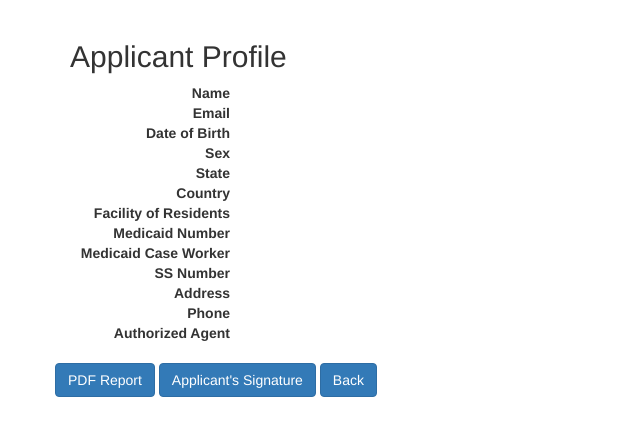
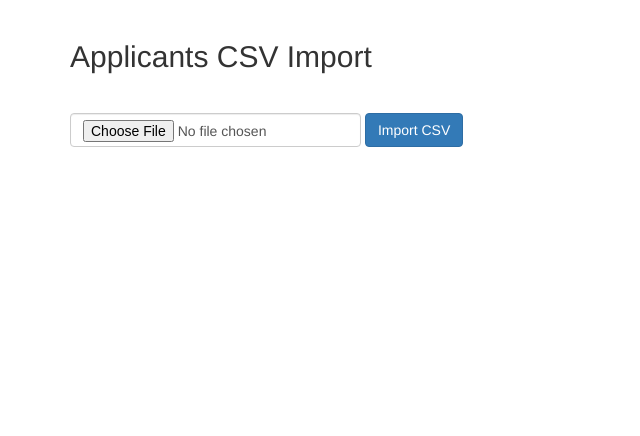
Before and after one commit to NaynaBI/medi_insurance, a Rails app: page /applicants/import in a window 1280 px wide. Shown: the part 80-516 px from the top of the page, without its empty margins (0-640 px from the left). Run offline with Rails 7, Linux system fonts and the light colour scheme; the visitor is signed in with stand-in values (Sample User, id 1); data that the repository does not hold is empty; style sheets or scripts are compiled from the project's sources; parts of the project's set-up code (start-up, migrations or seed data) failed here and were passed over; some libraries are stand-ins or nearby versions.

Commit message:
move import csv to new page

```diff
--- a/app/assets/stylesheets/applicants.scss
+++ b/app/assets/stylesheets/applicants.scss
@@ -43,3 +43,7 @@
 .plan-description {
   margin: 15px 0;
 }
+
+.applicants-csv-import {
+  margin-top: 30px;
+}
--- a/app/controllers/applicants_controller.rb
+++ b/app/controllers/applicants_controller.rb
@@ -155,6 +155,11 @@
     end
   end
 
+  def get_envelope_status
+    @applicant = Applicant.find_by_id(params[:id])
+    @applicant.get_envelope_status
+  end
+
   private
 
   def applicant_params
--- /dev/null
+++ b/app/views/applicants/get_envelope_status.html.erb
@@ -0,0 +1 @@
+<h2><%= @applicant.name %>'s Docusign Status: <%= @applicant.envelope_status %></h2>
--- /dev/null
+++ b/app/views/applicants/import.html.erb
@@ -0,0 +1,12 @@
+<div class="row">
+  <div class="col-sm-12">
+    <h2>Applicants CSV Import</h2>
+  </div>
+</div>
+
+<%= form_tag csv_import_applicants_path, multipart: true, class: "form-inline applicants-csv-import" do %>
+  <div class="form-group">
+    <%= file_field_tag :file, class: "form-control", required: true %>
+  </div>
+  <%= submit_tag "Import CSV", class: "btn btn-primary" %>
+<% end %>
--- a/app/views/layouts/_navigation.html.erb
+++ b/app/views/layouts/_navigation.html.erb
@@ -16,7 +16,7 @@
       <ul class="nav navbar-nav navbar-right">
         <% if agent_signed_in? %>
           <% if current_agent.admin? %>
-            <li><%= link_to "Import", "#" %></li>
+            <li><%= link_to "Import", import_applicants_path %></li>
           <% end %>
           <li><%= link_to "Logout", destroy_agent_session_path, method: :delete %></li> <% else %>
           <li><%= link_to "Login", new_agent_session_path %></li>
--- a/config/routes.rb
+++ b/config/routes.rb
@@ -15,12 +15,13 @@
 
   resources :applicants do
     collection do
+      get 'import'
       post 'csv_import'
     end
 
     member do
       get 'pdf_report', defaults: { format: 'pdf' }
-      get 'send_form', 'capture_signature', 'signature_confirmation', 'get_signed_form'
+      get 'send_form', 'capture_signature', 'signature_confirmation', 'get_signed_form', 'get_envelope_status'
     end
   end
 
--- /dev/null
+++ b/public/applicants_2.csv
@@ -0,0 +1,2 @@
+Email,Name,Sex,Country
+bob@gmail.com,BOB,Male,USA
```
Also changed, not shown: app/models/applicant.rb (+7 -0 lines), app/views/applicants/index.html.erb (+0 -7 lines), 4 other files.
